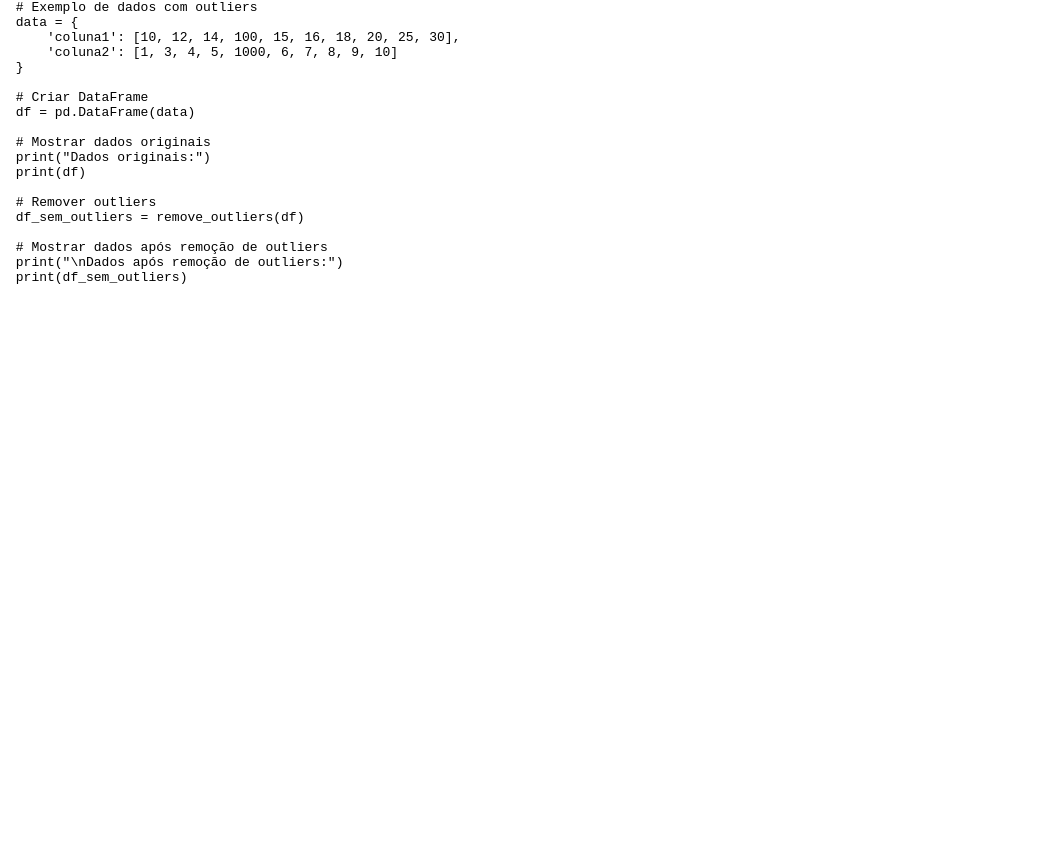
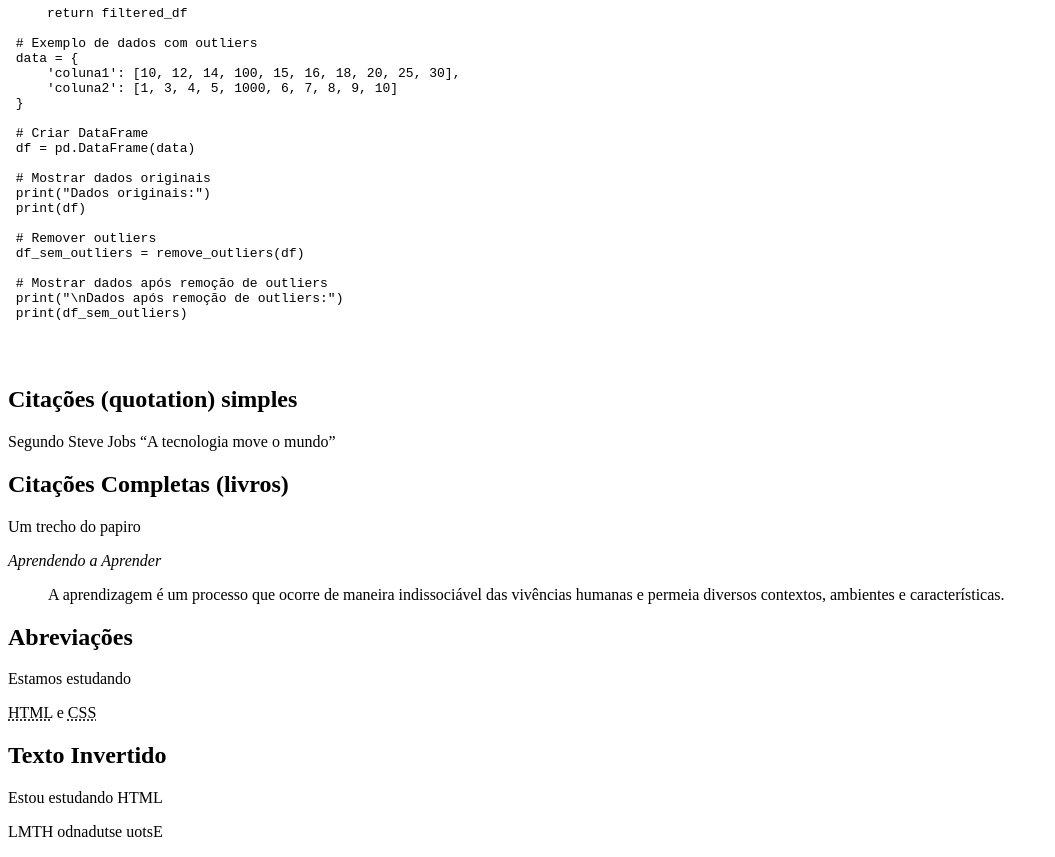
Before and after one commit to gustavopiumbini/CSW-CC1N, a plain HTML site: page aula 05/index.html in a window 1280 px wide. Shown: the part 1948-2805 px from the top of the page, without its empty margins (0-1055 px from the left). Before the commit the page ends 2294 px from the top, so only its background shows below. Drawn offline with Linux system fonts and the light colour scheme.

Commit message:
Add files via upload

```diff
--- a/aula 05/index.html
+++ b/aula 05/index.html
@@ -49,6 +49,8 @@
  <br>
  <h2>Trecho de código fonte</h2>
  <p>Neste exemplo vou demonstrar um trecho de código fonte python
+    <br> inserido o a função remove_outliers(df)
+    <br> Inserido um código em python:
      <pre>
          <code>
              import numpy as np
@@ -98,3 +100,14 @@
          </code>
      </pre>
  </p>
+ <h2>Citações (quotation) simples</h2>
+ <p>Segundo Steve Jobs <q>A tecnologia move o mundo</q></p>
+ <h2>Citações Completas (livros)</h2>
+ <p>Um trecho do papiro</p> <cite>Aprendendo a Aprender</cite> <blockquote>A aprendizagem é um processo que ocorre de maneira indissociável das vivências humanas e permeia diversos contextos, ambientes e características.</blockquote>
+ <h2>Abreviações</h2>
+ <p>Estamos estudando </p> <abbr title="Hiper Text Markup Language">HTML</abbr> e <abbr title="Cascate Style Sheet">CSS</abbr> </p>
+ <h2>Texto Invertido</h2>
+ <p>Estou estudando HTML</p>
+ <p><bdo dir="rtl">Estou estudando HTML</bdo></p>
+ </body>
+ </html>
```
